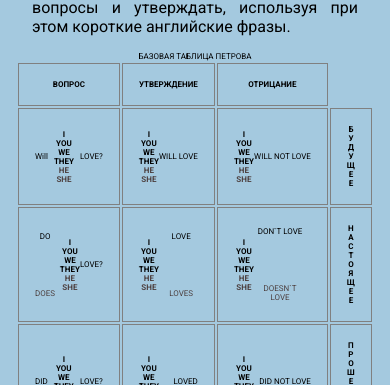
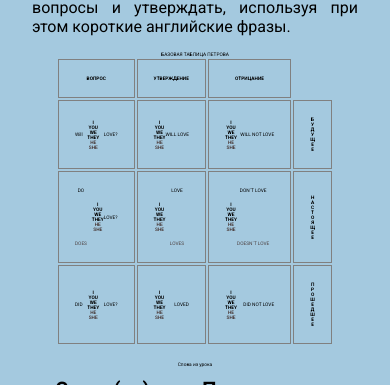
Before and after one commit to RomanAhramenya/englishLern, a React (Create React App) app: page / in a window 390 px wide. Shown: the part 459-844 px from the top of the page. Built offline with nearby package versions, Linux system fonts and the light colour scheme.

Commit message:
lesson1.7

```diff
--- a/src/components/tableWordVerb/TableWorldVerb.module.scss
+++ b/src/components/tableWordVerb/TableWorldVerb.module.scss
@@ -56,7 +56,7 @@
 }
 @media (max-width: 500px){
     table{
-        font-size: 0.5rem;
+        font-size: 0.3rem;
     }
     tr,td,th{
 
```
